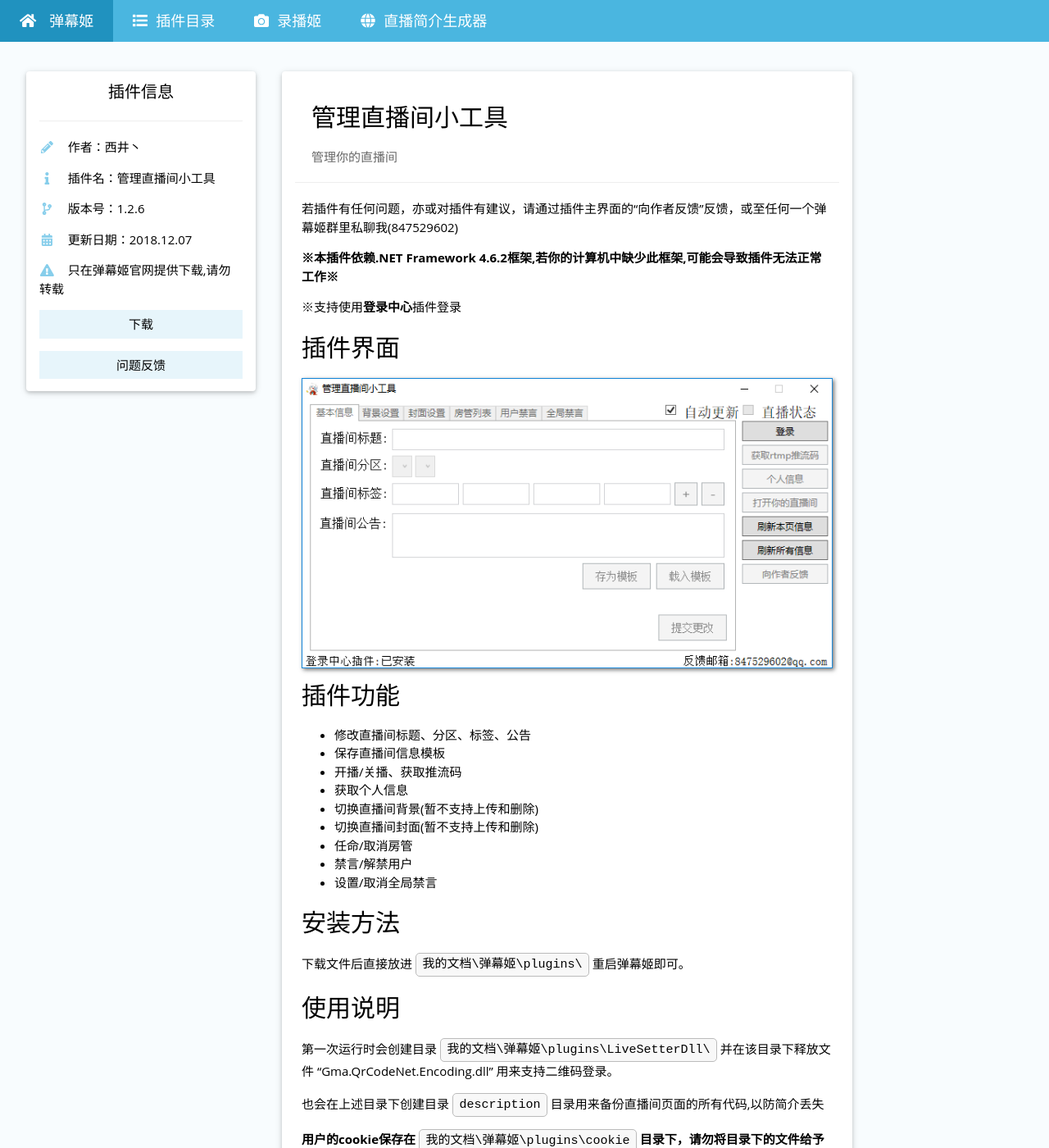
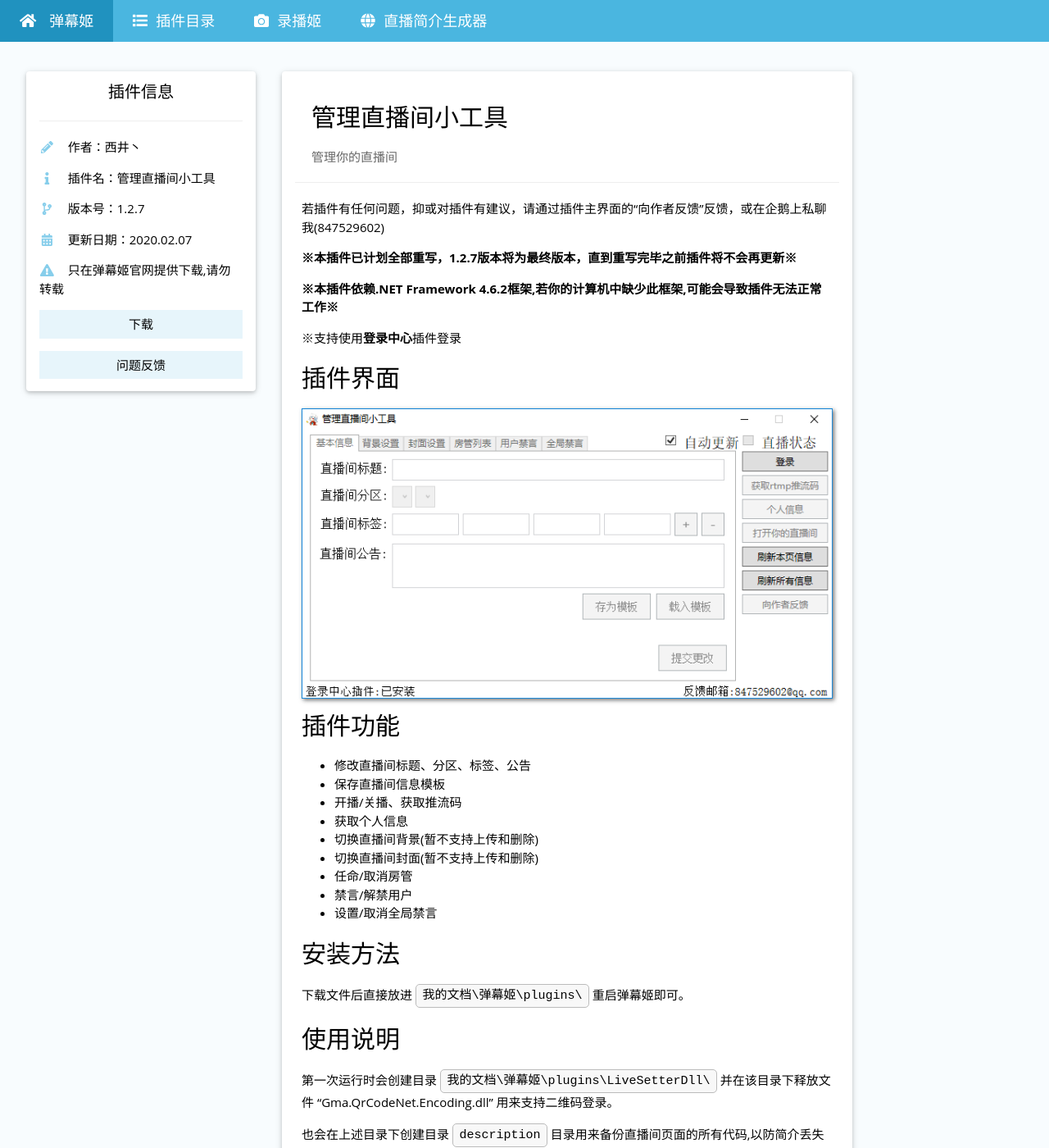
Before and after one commit to Bililive/www.danmuji.org, a Jekyll site: the page built from _plugin/LiveSetter.md, in a window 1280 px wide and 1400 px high. Shown: the whole window at 82% size. Built offline with Jekyll 4.4.1, drawn with Linux system fonts in a browser that asks for light colours; some of the changed text lies outside the part shown.

Commit message:
更新管理直播间小工具至1.2.7
修复了大部分被破站弃用的接口导致插件功能无法正确使用的问题。修复窗体大小不合适的问题。※本插件已计划全部重写，1.2.7版本将为最终版本，直到重写完毕之前插件将不会再更新

```diff
--- a/_plugin/LiveSetter.md
+++ b/_plugin/LiveSetter.md
@@ -5,16 +5,18 @@
 plugin_author: 西井丶
 plugin_name: 管理直播间小工具
 plugin_desc: 管理你的直播间
-plugin_version: 1.2.6
-plugin_update_datetime: 2018-12-07 14:01:59 +0800
+plugin_version: 1.2.7
+plugin_update_datetime: 2020-02-07 21:12:43 +0800
 plugin_update_desc: |-
-  修改获取房管列表的方法，使其能获取到至多100名房管。禁用用户名与密码的登录功能（B站已禁用旧登录接口的调用）。当超管警告直播间时，插件将会输出到弹幕姬日志界面
+  修复了大部分被破站弃用的接口导致插件功能无法正确使用的问题。修复窗体大小不合适的问题。※本插件已计划全部重写，1.2.7版本将为最终版本，直到重写完毕之前插件将不会再更新
 plugin_dllink: /resource/LiveSetter/LiveSetter.zip
 plugin_contact: =02bj5Scx5CcpZHQkVGdjVGdvJHc4VGIwiY52uL5uKY6BCY6R+Y53+K6YKa6ueZ6Eq552uL5S+o5syp5
 plugin_dlnote: 只在弹幕姬官网提供下载,请勿转载
 ---
 
-若插件有任何问题，亦或对插件有建议，请通过插件主界面的“向作者反馈”反馈，或至任何一个弹幕姬群里私聊我(847529602)
+若插件有任何问题，抑或对插件有建议，请通过插件主界面的“向作者反馈”反馈，或在企鹅上私聊我(847529602)
+
+**※本插件已计划全部重写，1.2.7版本将为最终版本，直到重写完毕之前插件将不会再更新※**
 
 **※本插件依赖.NET Framework 4.6.2框架,若你的计算机中缺少此框架,可能会导致插件无法正常工作※**
 
@@ -53,6 +55,7 @@
 
 更新日志
 ---
+- 2020-02-07 21:12:43 修复了大部分被破站弃用的接口导致插件功能无法正确使用的问题。修复窗体大小不合适的问题。※本插件已计划全部重写，1.2.7版本将为最终版本，直到重写完毕之前插件将不会再更新
 - 2018-12-07 14:01:59 修改获取房管列表的方法，使其能获取到至多100名房管。禁用用户名与密码的登录功能（B站已禁用旧登录接口的调用）。当超管警告直播间时，插件将会输出到弹幕姬日志界面
 - 2018-09-17 13:04:45 添加修改直播间公告的功能
 - 2018-07-24 20:44:00 修复了当封禁列表长度大于等于10的时候，程序无限请求的问题；解决版本号问题；获取封面图片的方法改为异步（这样就不会卡死弹幕姬）
```
Also changed, not shown: 2 other files.
